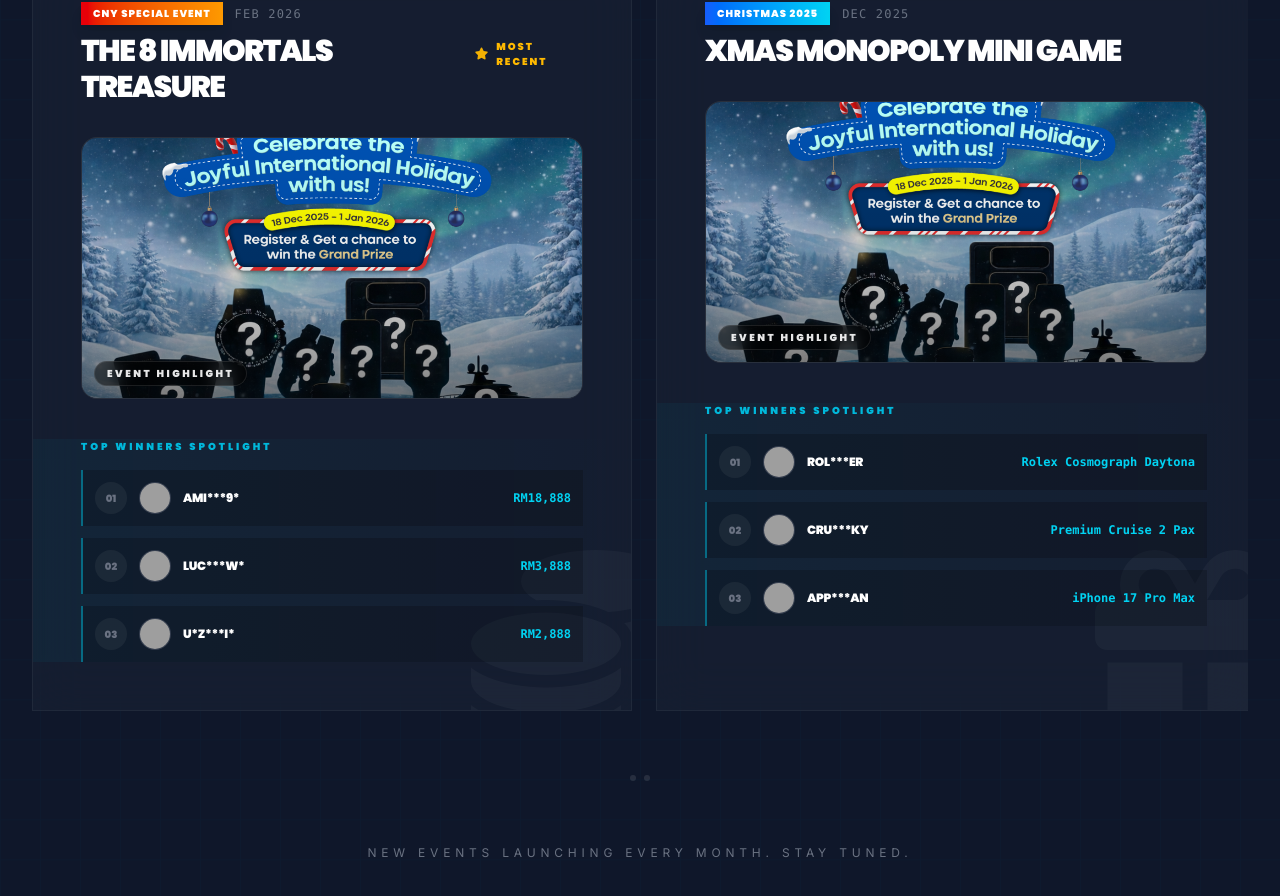
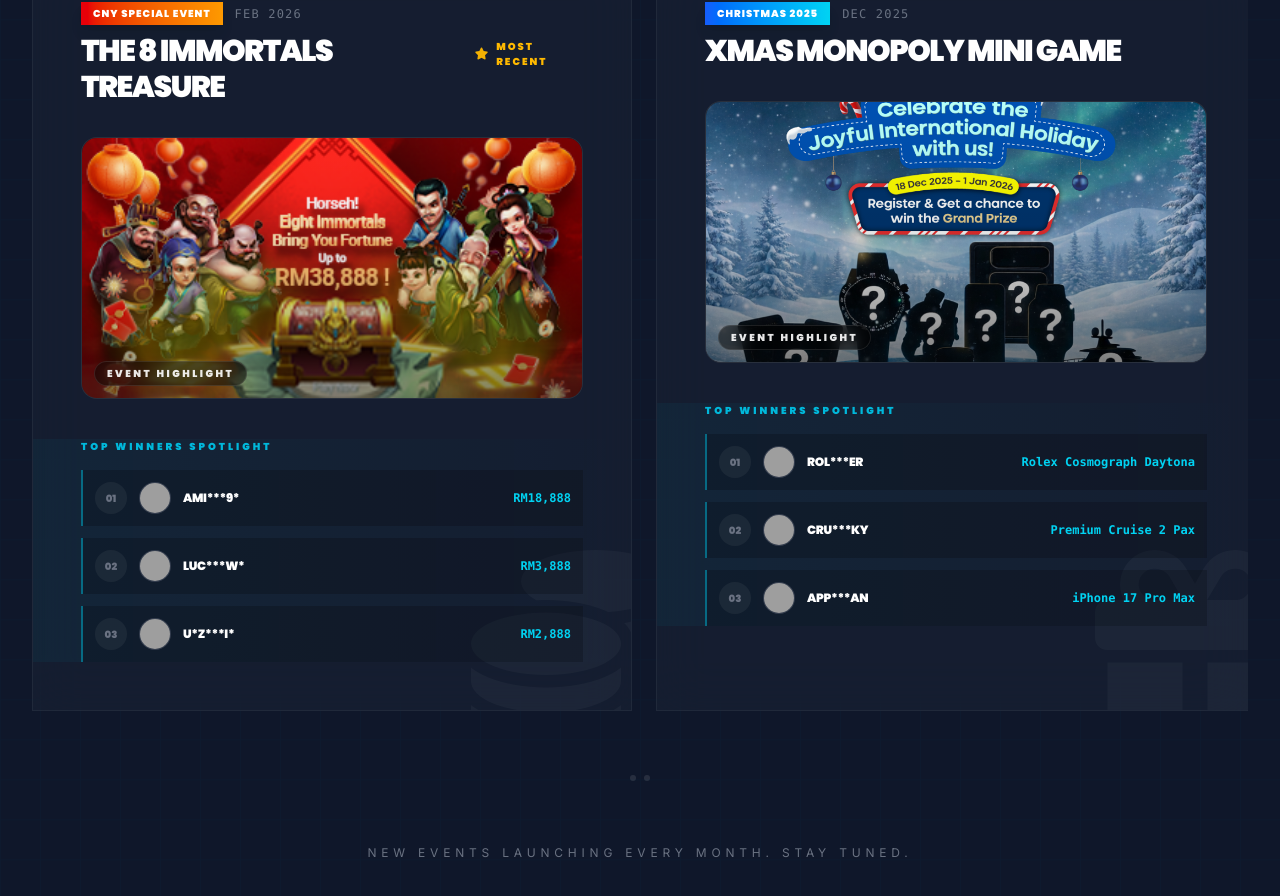
Before and after one commit to jeffthecool9/i88-branding, a React (Vite) app: page / in a window 1280 px wide. Shown: the part 1910-2806 px from the top of the page. Built offline with nearby package versions, Linux system fonts and the light colour scheme; grey boxes are pictures that could not be loaded.

Commit message:
Update App.tsx

```diff
--- a/src/App.tsx
+++ b/src/App.tsx
@@ -823,12 +823,12 @@ const pastEvents = [
 >
   <div className="relative overflow-hidden rounded-2xl border border-white/10 bg-black/20">
     {/* NOTE: replace src with your image path */}
-    <img
-      src="/xmas.png" // <-- REPLACE THIS
-      alt={`${event.title} showcase`}
-      className="w-full h-[160px] sm:h-[220px] md:h-[260px] object-cover"
-      loading="lazy"
-    />
+   <img
+  src={event.image} // ✅ uses image field from each event
+  alt={`${event.title} showcase`}
+  className="w-full h-[160px] sm:h-[220px] md:h-[260px] object-cover"
+  loading="lazy"
+/>
 
     {/* Optional: subtle overlay so text around it still feels premium */}
     <div className="pointer-events-none absolute inset-0 bg-gradient-to-t from-black/50 via-black/10 to-transparent" />
```
